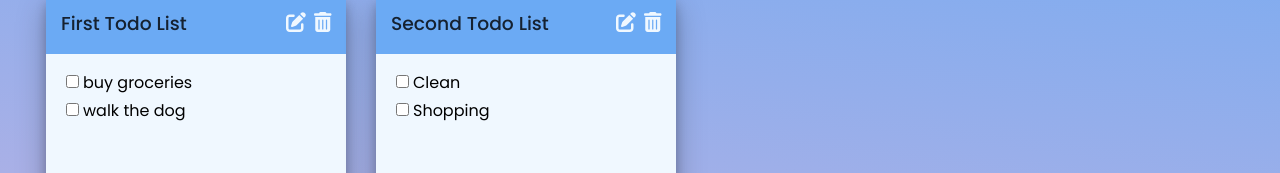
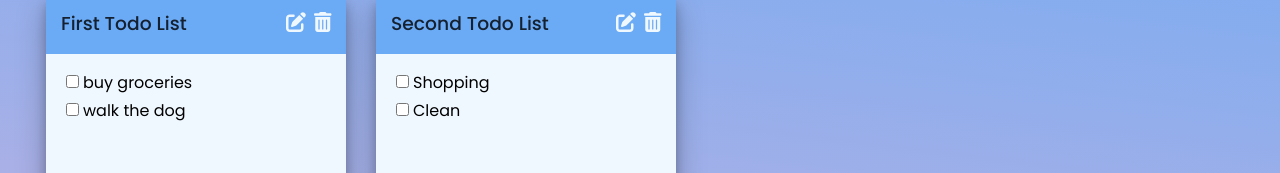
Before and after one commit to marijahavaic/notes-todo-app, a React (Create React App) app: page / in a window 1280 px wide. Shown: the part 221-394 px from the top of the page. Built offline with nearby package versions, Linux system fonts and the light colour scheme.

Commit message:
Add Task component

```diff
--- a/src/App.js
+++ b/src/App.js
@@ -30,22 +30,36 @@ function App() {
     }
   ]);
   const [newTodo, setNewTodos] = useState(false);
+
   const [todos, setTodos] = useState([
     {
       id: nanoid(),
       title: "First Todo List",
       listOfTodos: [
-        'buy groceries',
-        'walk the dog'
+        {
+          id: nanoid(),
+          text: 'buy groceries',
+        },
+        {
+          id: nanoid(),
+          text: 'walk the dog'
+        }
       ]
     },
     {
       id: nanoid(),
       title: "Second Todo List",
-      listOfTodos: [
-        'Clean',
-        'Shopping'
-      ]
+      listOfTodos:
+        [
+          {
+            id: nanoid(),
+            text: 'Shopping',
+          },
+          {
+            id: nanoid(),
+            text: 'Clean'
+          }
+        ]
     }
   ])
 
--- a/src/Components/AddTodo.js
+++ b/src/Components/AddTodo.js
@@ -1,32 +1,52 @@
 import { useState } from 'react';
+import { nanoid } from 'nanoid';
 
 import '../Style/Todo.css';
 
+import Task from './Task';
+
 import { FontAwesomeIcon } from '@fortawesome/react-fontawesome';
-import { faClose } from '@fortawesome/free-solid-svg-icons';
+import { faClose, faUserInjured } from '@fortawesome/free-solid-svg-icons';
 
-const AddTodo = ({ newTodo, handleAddTodo, handleCloseNewNote, handleCloseNewTodo }) => {
+const AddTodo = ({ handleAddTodo, handleCloseNewTodo }) => {
     const [todoTitle, setTodoTitle] = useState('');
-    const [listOfTodos, setListOfTodos] = useState([]);
+    const [taskText, setTaskText] = useState('');
+    const [newTodoItems, setNewTodoItems] = useState([
+        {
+            id: nanoid(),
+            text: "Wash the dishes"
+        }
+    ]);
+
 
     // set todo title
     const handleTitleChange = (e) => {
         setTodoTitle(e.target.value);
     }
 
-    // set todo
-    // const handleTextChange = (e) => {
-    //     setNoteText([e.target.value, ...listOfTodos]);
-    // }
+    // set todo item
+    const handleTextInput = (e) => {
+        e.preventDefault();
+        setTaskText(e.target.value);
+        addNewTask(taskText);
+    }
+
+    const addNewTask = (task) => {
+        const newTask = {
+            id: nanoid(),
+            text: task
+        }
+        setNewTodoItems([newTask, ...newTodoItems]);
+    }
 
     // save note with calling addNote function from App.js
     const handleSaveClick = () => {
         // check if the note isn't empty
-        if (listOfTodos.length > 0 || todoTitle.trim().length > 0) {
-            handleAddTodo(todoTitle, listOfTodos);
+        if (newTodoItems.length >= 0 || todoTitle.trim().length > 0) {
+            handleAddTodo(todoTitle, newTodoItems);
             // Clear input areas
             setTodoTitle('');
-            listOfTodos([]);
+            newTodoItems([]);
         }
     }
 
@@ -45,10 +65,20 @@ const AddTodo = ({ newTodo, handleAddTodo, handleCloseNewNote, handleCloseNewTod
                 </div>
                 <div className='TodoBody'>
                     <div className='TodoEntry'>
-                        <label>
-                            <input type="checkbox" />
-                        </label>
+                        <form>
+                            <input
+                                type="text"
+                                value={taskText}
+                                placeholder="Enter todo"
+                                onChange={handleTextInput}
+                            />
+                        </form>
                     </div>
+                    {
+                        newTodoItems.map((task) => {
+                            <Task id={task.id} text={task.text} />
+                        })
+                    }
                 </div>
                 <div className='TodoFooter'>
                     <button className='saveTodo'
--- /dev/null
+++ b/src/Components/Task.js
@@ -0,0 +1,22 @@
+import React from 'react';
+
+import '../Style/Todo.css';
+
+import { FontAwesomeIcon } from '@fortawesome/react-fontawesome';
+import { faTrashCan } from '@fortawesome/free-solid-svg-icons';
+
+const Task = ({ id, text }) => {
+    return (
+        <div className="Task" key={id}>
+            <div className='ToDoCheckBox'>
+                <label>
+                    <input type="checkbox" style={{ marginRight: '4px' }} />
+                    {text}
+                </label>
+                <FontAwesomeIcon icon={faTrashCan} className="Icon" />
+            </div>
+        </div>
+    )
+}
+
+export default Task;
--- a/src/Components/Todo.js
+++ b/src/Components/Todo.js
@@ -1,6 +1,8 @@
 import React from 'react';
 
 import '../Style/Todo.css';
+
+import Task from './Task';
 
 import { FontAwesomeIcon } from '@fortawesome/react-fontawesome';
 import { faPenToSquare, faTrashCan } from '@fortawesome/free-solid-svg-icons';
@@ -16,14 +18,8 @@ const Todo = ({ id, title, listOfTodos, handleDeleteTodo }) => {
                 </div>
             </div>
             <div className='TodoBody'>
-                {/* <input type="text" placeholder="Enter todo" /> */}
-                {listOfTodos.map((todo) => (
-                    <div className='ToDoCheckBox'>
-                        <label>
-                            <input type="checkbox" style={{ marginRight: '4px' }} />
-                            {todo}
-                        </label>
-                    </div>
+                {listOfTodos.map((task) => (
+                    <Task id={task.id} text={task.text} />
                 ))}
             </div>
         </div>
```
